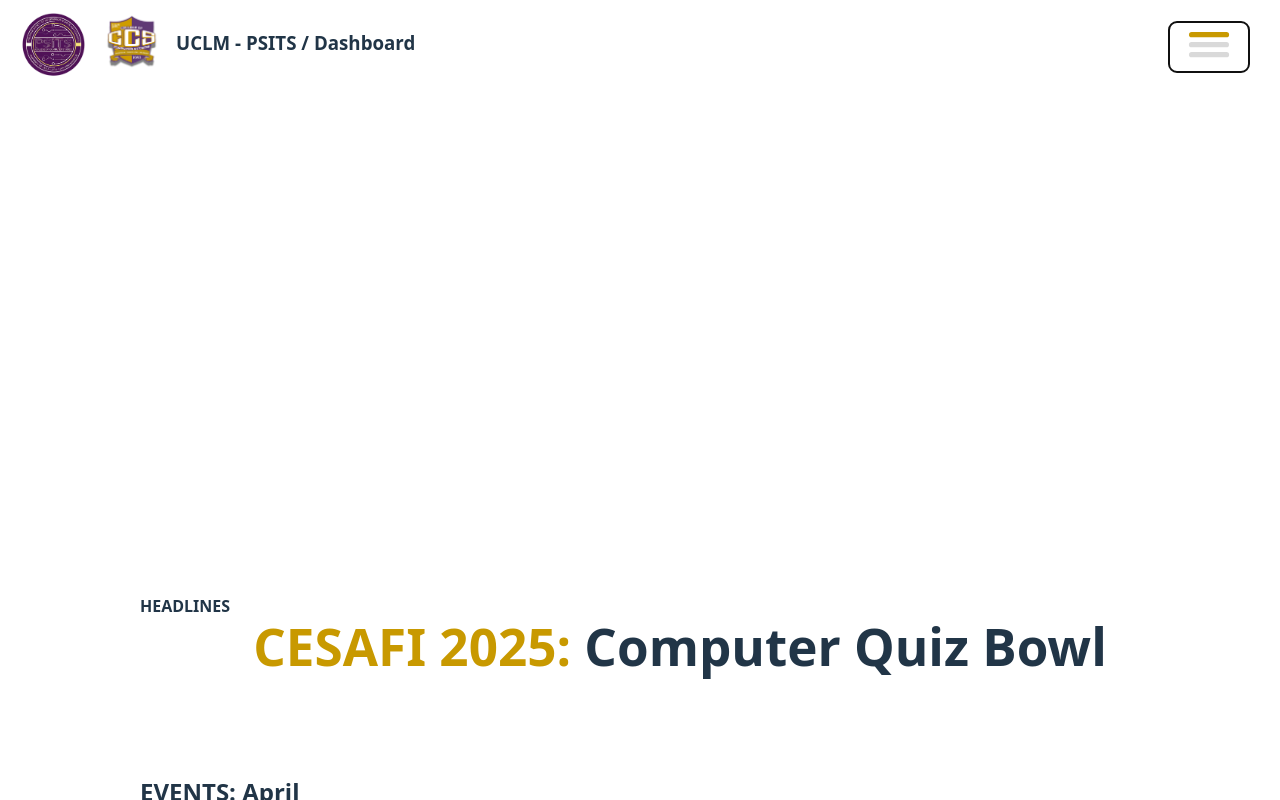
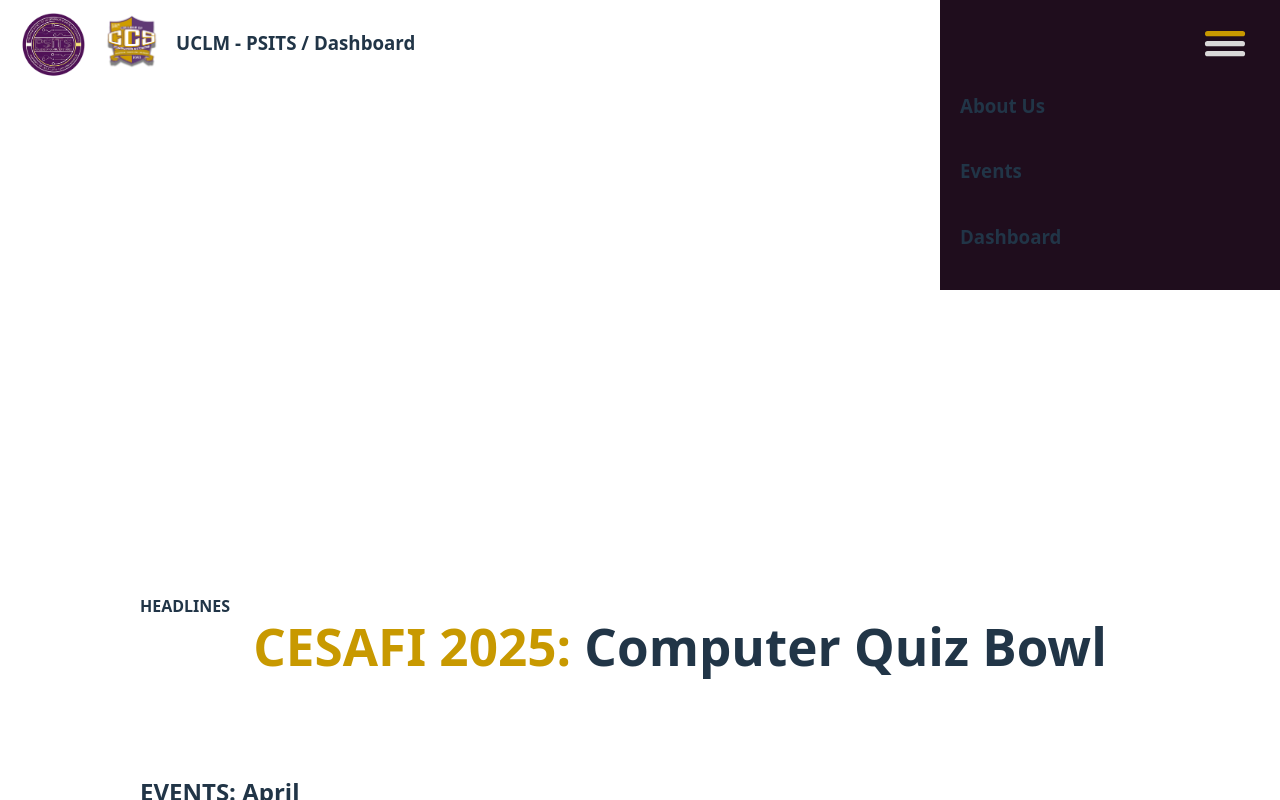
Before and after one commit to ire-zepelli/psits-website, a React (Vite) app: page / in a window 1280 px wide. Both pictures are taken after a click on the button 1208 px from the left and 47 px from the top of the page. Shown: the top 800 px of the page. Built offline with nearby package versions, Linux system fonts and the light colour scheme.

Commit message:
[+] burger button function

```diff
--- a/src/components/Footer/Footer.module.css
+++ b/src/components/Footer/Footer.module.css
@@ -38,3 +38,7 @@ span {
   color: #c89900;
   text-align: left;
 }
+
+span p {
+  margin: 0;
+}
--- a/src/components/Header/Header.jsx
+++ b/src/components/Header/Header.jsx
@@ -1,6 +1,13 @@
 import styles from "./Header.module.css";
+import { useState } from "react";
 
 const Header = () => {
+  const [showNav, setShowNav] = useState(false);
+
+  function handleClick() {
+    setShowNav(!showNav);
+  }
+
   return (
     <header className={styles.header}>
       <nav className={styles["header-nav"]}>
@@ -25,13 +32,28 @@ const Header = () => {
           <h3 className={styles["nav-title"]}>UCLM - PSITS / Dashboard</h3>
         </div>
         <div className={styles["right-nav"]}>
-          <button className={styles["burger-button"]}>
+          {showNav ? (
+            <div className={styles["burger-nav"]}>
+              <button className={styles["burger-button"]} onClick={handleClick}>
                 <img
                   className={styles.icon}
                   src="/burger_btn.svg"
                   alt="burger_icon"
                 />
               </button>
+              <h3>About Us</h3>
+              <h3>Events</h3>
+              <h3>Dashboard</h3>
+            </div>
+          ) : (
+            <button className={styles["burger-button"]} onClick={handleClick}>
+              <img
+                className={styles.icon}
+                src="/burger_btn.svg"
+                alt="burger_icon"
+              />
+            </button>
+          )}
         </div>
       </nav>
     </header>
--- a/src/components/Header/Header.module.css
+++ b/src/components/Header/Header.module.css
@@ -5,9 +5,28 @@
 
 .burger-button {
   background-color: transparent;
+  width: 70px;
+  padding: 10px;
 }
 
 .nav-title {
+}
+
+.burger-nav {
+  position: absolute;
+  top: 0px;
+  right: 0px;
+  display: flex;
+  justify-content: flex-start;
+  align-items: start;
+  flex-direction: column;
+  padding: 20px;
+  width: 300px;
+  background-color: #1f0d1d;
+}
+
+.burger-nav button {
+  align-self: flex-end;
 }
 
 .left-nav {
```
Lines whose indentation alone changed are shown as unchanged.
